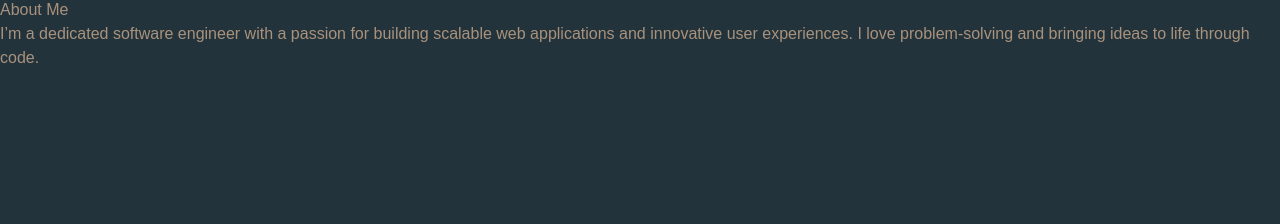
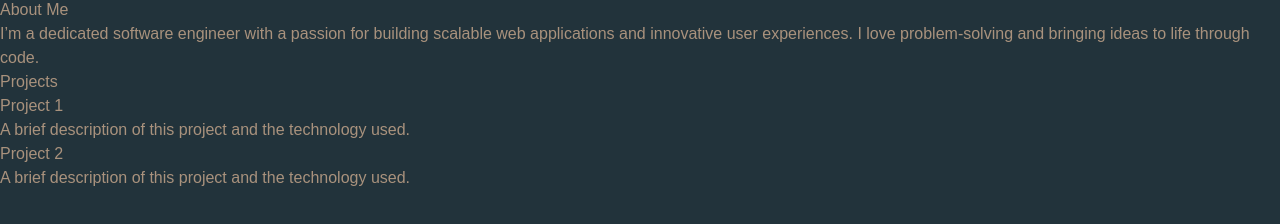
Before and after one commit to jackbird88/portfolio, a Next.js app: page / in a window 1280 px wide. Shown: the part 434-658 px from the top of the page. Built offline with nearby package versions, Linux system fonts and the light colour scheme; a web font is replaced by a local one.

Commit message:
Setup basic projects page

```diff
--- a/app/page.tsx
+++ b/app/page.tsx
@@ -1,11 +1,13 @@
 import Hero from "@/components/Hero"
 import About from "@/components/About"
+import Projects from "@/components/Projects"
 
 export default function Home() {
   return (
       <div>
         <Hero />
         <About />
+        <Projects />
       </div>
   );
 }
--- /dev/null
+++ b/components/Projects.tsx
@@ -0,0 +1,20 @@
+import styles from '../styles/Projects.module.css';
+
+const Projects = () => {
+  return (
+    <section className={styles.projectsContainer}>
+      <h2>Projects</h2>
+      <div className={styles.project}>
+        <h3>Project 1</h3>
+        <p>A brief description of this project and the technology used.</p>
+      </div>
+      <div className={styles.project}>
+        <h3>Project 2</h3>
+        <p>A brief description of this project and the technology used.</p>
+      </div>
+      {/* Add more project elements as needed */}
+    </section>
+  );
+};
+
+export default Projects;
```
Also changed, not shown: styles/Projects.module.css (added).
